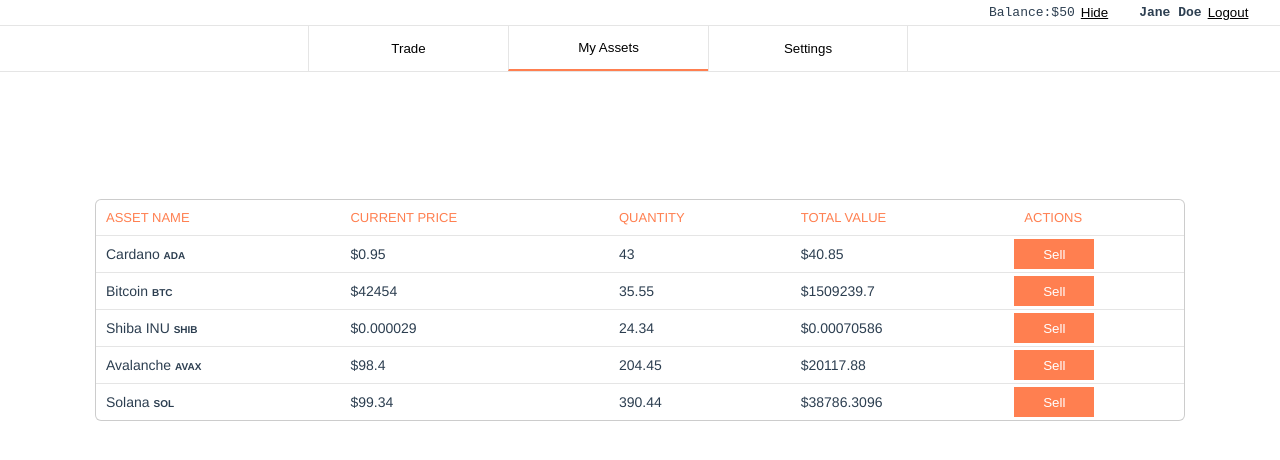
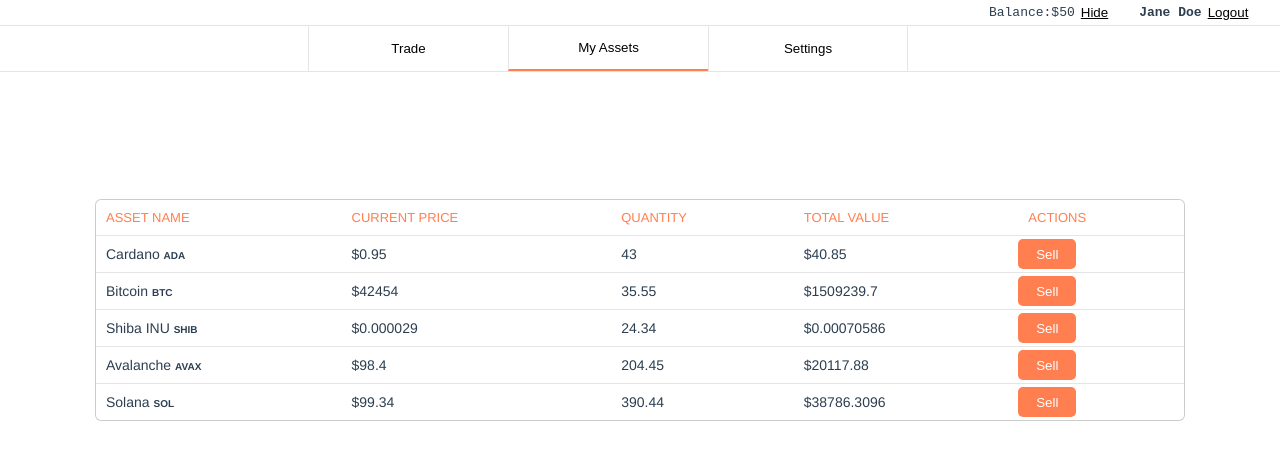
Before and after one commit to therealrinku/tradingapp, a Vue app in the folder client/: page / in a window 1280 px wide. Both pictures are taken after a click on the button "My Assets". Shown: the top 460 px of the page. Built offline with nearby package versions, Linux system fonts and the light colour scheme.

Commit message:
buttons hover effect added

```diff
--- a/client/src/pages/Assets.vue
+++ b/client/src/pages/Assets.vue
@@ -99,5 +99,17 @@
 .actions button {
   background: coral;
   color: white;
+  border-radius:5px;
+  padding:10px 15px;
+  width:35%;
+  display:flex;
+  flex-direction:column;
+  align-items:center;
+  justify-content:center;
 }
+
+.actions button:hover{
+  background:red;
+}
+
 </style>
--- a/client/src/pages/Trade.vue
+++ b/client/src/pages/Trade.vue
@@ -107,4 +107,8 @@
   align-items:center;
   justify-content:center;
 }
+
+.actions button:hover{
+  background:green;
+}
 </style>
```
